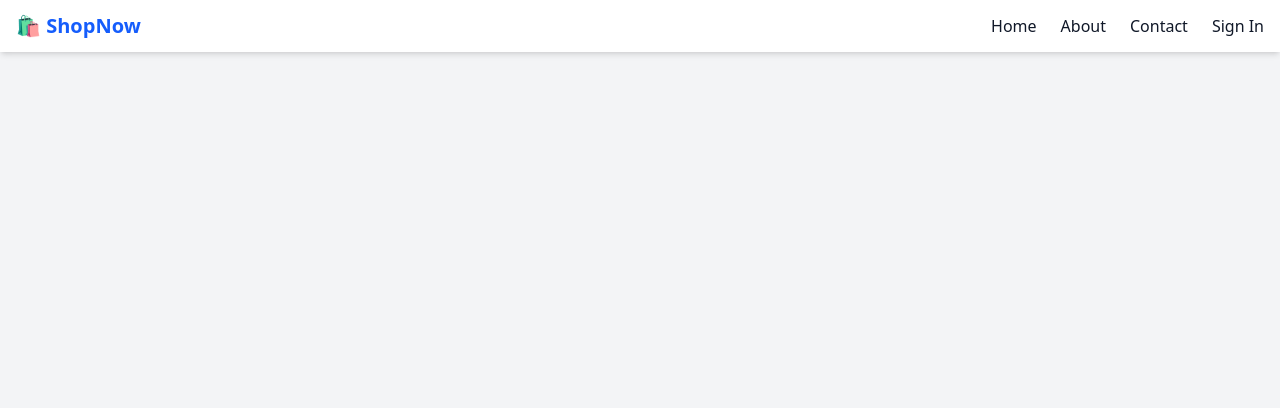
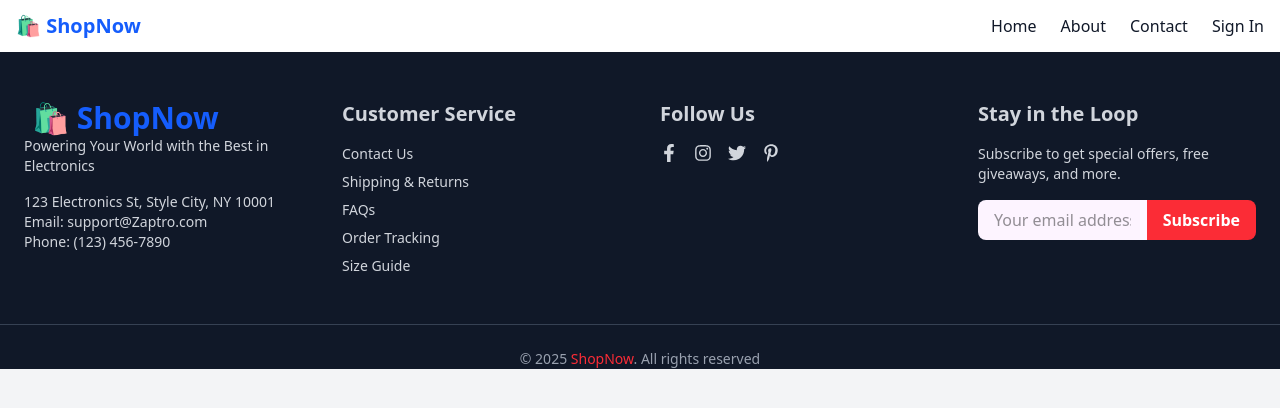
Before and after one commit to Mansuri786-Jiyan/Shopnow, a React (Vite) app: page /card in a window 1280 px wide. Shown: the top 408 px of the page. Built offline with nearby package versions, Linux system fonts and the light colour scheme; no server answers.

Commit message:
fecher,footer add

```diff
--- a/src/App.jsx
+++ b/src/App.jsx
@@ -1,10 +1,11 @@
 import { BrowserRouter, Routes, Route } from 'react-router-dom';
 import { useEffect, useState } from 'react';
-import Home from './pages/Home';
+import Home from './pages/home';
 import About from './pages/about';
 import Contact from './pages/contect';
 import SignIn from './pages/singin';
 import Navbar from './components/Navbar';
+import Footer from './Components/Footer';
 // import Footer from './components/footer';
 
 // import Card from './pages/card';
@@ -23,7 +24,7 @@ function App() {
           {/* <Route path='/card' element={<Card />} /> */}
 
         </Routes>
-        {/* <Footer /> */}
+        <Footer />
 
       </BrowserRouter>
     </div>
--- a/src/Components/Carousel.jsx
+++ b/src/Components/Carousel.jsx
@@ -3,6 +3,7 @@ import Slider from "react-slick";
 import { DataContext } from "../context/DataContext";
 import "slick-carousel/slick/slick.css";
 import "slick-carousel/slick/slick-theme.css";
+import Categories from "./Categories";
 
 function Carousel() {
   const { data, fetchData } = useContext(DataContext);
@@ -22,7 +23,7 @@ function Carousel() {
   };
 
   return (
-    <div className="bg-gradient-to-r from-purple-900 via-indigo-900 to-purple-800 text-white py-10">
+    <div className="bg-gradient-to-r from-purple-900 via-indigo-900 to-purple-800 text-white py-10 rounded-b-3xl">
       <div className="container mx-auto px-6">
         <Slider {...settings}>
           {data?.slice(0, 5).map((product) => (
@@ -40,7 +41,7 @@ function Carousel() {
       <img
         src={product.image}
         alt={product.title}
-        className="object-contain w-99 h- transition-transform duration-500 group-hover:scale-110"
+        className="object-contain w-99 h- transition-transform duration-500 group-hover:scale-105"
       />
     </div>
   </div>
@@ -64,21 +65,11 @@ function Carousel() {
           ))}
         </Slider>
 
-        {/* Category Buttons */}
-        {/* <div className="flex justify-center space-x-4 mt-10 ">
-          {["Audio", "Gaming", "Mobile", "TV", "Laptop", "Appliances"].map(
-            (cat) => (
-              <button
-                key={cat}
-                className="px-5 py-2 rounded-full bg-gradient-to-r from-pink-500 to-purple-500 text-white font-semibold shadow hover:scale-105 transition"
-              >
-                {cat}
-              </button>
-            )
-          )}
-        </div> */}
+
       </div>
+      <Categories />
     </div>
+
   );
 }
 
--- a/src/Components/Categories.jsx
+++ b/src/Components/Categories.jsx
@@ -1,11 +1,34 @@
-import React from "react";
-import { useContext } from "react";
+import React, { useContext, useEffect, useState } from "react";
 import { DataContext } from "../context/DataContext";
 
 const Categories = () => {
-    const {data} = useContext(DataContext);
+  const { data, fetchData } = useContext(DataContext);
+  const [uniqueCategories, setUniqueCategories] = useState([]);
+
+  useEffect(() => {
+    fetchData();
+  }, []);
+
+  useEffect(() => {
+    if (data && data.length > 0) {
+      // Extract all categories and make unique
+      const categories = data.map((item) => item.category);
+      const unique = [...new Set(categories)];
+      setUniqueCategories(unique);
+    }
+  }, [data]);
+
   return (
-
+    <div className="flex justify-center items-center gap-4 mt-10 cursore-pointer">
+      {uniqueCategories.map((cat) => (
+        <button
+          key={cat}
+          className="px-5 py-2 rounded-full uppercase bg-gradient-to-r from-red-500 to-purple-400 text-white transition scale-105 duration-300 hover:bg-gradient-to-r hover:from-pink-500 hover:to-purple-500 hover:text-white"
+        >
+          {cat}
+        </button>
+      ))}
+    </div>
   );
 };
 
--- /dev/null
+++ b/src/Components/Feachers.jsx
@@ -0,0 +1,43 @@
+import React from "react";
+import { FaTruck, FaLock, FaSyncAlt, FaHeadset } from "react-icons/fa";
+
+const Features = () => {
+  const items = [
+    {
+      icon: <FaTruck className="text-red-500 text-4xl mb-3" />,
+      title: "Free Shipping",
+      desc: "On orders over $100",
+    },
+    {
+      icon: <FaLock className="text-red-500 text-4xl mb-3" />,
+      title: "Secure Payment",
+      desc: "100% protected payments",
+    },
+    {
+      icon: <FaSyncAlt className="text-red-500 text-4xl mb-3" />,
+      title: "Easy Returns",
+      desc: "30-day return policy",
+    },
+    {
+      icon: <FaHeadset className="text-red-500 text-4xl mb-3" />,
+      title: "24/7 Support",
+      desc: "Dedicated customer service",
+    },
+  ];
+
+  return (
+    <div className="bg-gray-50 py-10">
+      <div className="max-w-7xl mx-auto grid grid-cols-1 sm:grid-cols-2 lg:grid-cols-4 gap-8 text-center">
+        {items.map((item, index) => (
+          <div key={index} className="flex flex-col items-center">
+            {item.icon}
+            <h3 className="text-lg font-semibold">{item.title}</h3>
+            <p className="text-gray-500 text-sm">{item.desc}</p>
+          </div>
+        ))}
+      </div>
+    </div>
+  );
+};
+
+export default Features;
--- a/src/Components/Footer.jsx
+++ b/src/Components/Footer.jsx
@@ -1,19 +1,97 @@
-function Footer() {
+import React from "react";
+import { useState } from "react";
+import { FaFacebookF, FaInstagram, FaTwitter, FaPinterestP } from "react-icons/fa";
+import { Link } from "react-router-dom";
+
+
+const Footer = () => {
+   const [email, setEmail] = useState("");
+  const [message, setMessage] = useState("");
+
+  const handleSubscribe = () => {
+
+    const emailRegex = /^[^\s@]+@[^\s@]+\.[^\s@]+$/;
+    if (!email) {
+      setMessage("Please enter your email address.");
+      return;
+    }
+    if (!emailRegex.test(email)) {
+      setMessage("Please enter a valid email address.");
+      return;
+    }
+
+
+    setMessage("Thank you for subscribing!");
+    setEmail("");
+  };
   return (
-    <footer className="bg-gray-800 text-white py-4">
-      <div className="container mx-auto text-center">
-        <p>&copy; {new Date().getFullYear()} Your Company Name. All rights reserved.</p>
-        <p>
-          Follow us on{' '}
-          <a href="https://twitter.com" className="text-blue-400 hover:underline">
-            Twitter
-          </a>{' '}
-          and{' '}
-          <a href="https://facebook.com" className="text-blue-400 hover:underline">
-            Facebook
-          </a>
-        </p>
+    <footer className="bg-gray-900 text-gray-300 pt-12">
+      <div className="max-w-7xl mx-auto px-6 grid grid-cols-1 md:grid-cols-4 gap-10">
+        {/* Brand Info */}
+        <div >
+           <Link to="/" className="text-3xl font-bold text-blue-600 m-2">
+          🛍️ ShopNow
+        </Link>
+          <p className="text-sm mb-4">
+            Powering Your World with the Best in Electronics
+          </p>
+          <p className="text-sm">123 Electronics St, Style City, NY 10001</p>
+          <p className="text-sm">Email: support@Zaptro.com</p>
+          <p className="text-sm">Phone: (123) 456-7890</p>
+        </div>
+
+        {/* Customer Service */}
+        <div>
+          <h3 className="text-xl font-semibold mb-4">Customer Service</h3>
+          <ul className="space-y-2 text-sm">
+            <li className="hover:text-red-500 cursor-pointer">Contact Us</li>
+            <li className="hover:text-red-500 cursor-pointer">Shipping & Returns</li>
+            <li className="hover:text-red-500 cursor-pointer">FAQs</li>
+            <li className="hover:text-red-500 cursor-pointer">Order Tracking</li>
+            <li className="hover:text-red-500 cursor-pointer">Size Guide</li>
+          </ul>
+        </div>
+
+        {/* Follow Us */}
+        <div>
+          <h3 className="text-xl font-semibold mb-4">Follow Us</h3>
+          <div className="flex space-x-4 text-lg">
+            <FaFacebookF className="cursor-pointer hover:text-red-500" />
+            <FaInstagram className="cursor-pointer hover:text-red-500" />
+            <FaTwitter className="cursor-pointer hover:text-red-500" />
+            <FaPinterestP className="cursor-pointer hover:text-red-500" />
+          </div>
+        </div>
+
+        {/* Newsletter */}
+        <div>
+          <h3 className="text-xl font-semibold mb-4">Stay in the Loop</h3>
+          <p className="text-sm mb-4">
+            Subscribe to get special offers, free giveaways, and more.
+          </p>
+          <div className="flex">
+             <input
+              type="email"
+              placeholder="Your email address"
+              value={email}
+              onChange={(e) => setEmail(e.target.value)}
+              className="w-full px-4 py-2 rounded-l-lg bg-fuchsia-50 text-zinc-800 focus:outline-none"
+            />
+            <button
+              onClick={handleSubscribe}
+              className="bg-red-500 hover:bg-red-600 px-4 py-2 rounded-r-lg text-white font-semibold"
+            >
+              Subscribe
+            </button>
+          </div>
+        </div>
+      </div>
+
+      <div className="border-t border-gray-700 mt-12 pt-6 text-center text-sm text-gray-400">
+        © 2025 <span className="text-red-500">ShopNow</span>. All rights reserved
       </div>
     </footer>
   );
-}
+};
+
+export default Footer;
--- /dev/null
+++ b/src/Components/Midbanner.jsx
@@ -0,0 +1,35 @@
+import banner from '../assets/banner1.jpg';
+
+const MidBanner = () => {
+  return (
+    <div className="bg-gray-100 h-[90vh] md:py-10">
+      <div
+        className="relative w-full mx-w-7xl mx-auto rounded-2xl mt-0 bg-cover bg-center h-full md:h-[600px] object-cover"
+        style={{
+          backgroundImage: `url(${banner})`,
+          backgroundPosition: 'center',
+          backgroundAttachment: 'fixed',
+            backgroundSize: 'cover',
+            height: '100%',
+        }}
+      >
+        <div className="absolute inset-0 bg-black/60 rounded-2xl flex items-center justify-center">
+          <div className="text-center text-white px-4">
+            <h1 className="text-3xl md:text-5xl lg:text-6xl font-bold mb-4">
+              Next-Gen Electronics at Your Fingertips
+            </h1>
+            <p className="text-lg md:text-xl mb-6">
+              Discover the latest tech innovations with unbeatable prices and
+              free shipping on all orders.
+            </p>
+            <button className="bg-red-500 hover:bg-red-600 text-white font-semibold py-2 px-4 md:py-3 md:px-6 rounded-lg transition duration-300">
+              Shop Now
+            </button>
+          </div>
+        </div>
+      </div>
+    </div>
+  );
+};
+
+export default MidBanner;
--- a/src/context/DataContext.jsx
+++ b/src/context/DataContext.jsx
@@ -14,7 +14,7 @@ export const DataProvider = ({ children }) => {
 
   const fetchData = async () => {
     try {
-      const response = await axios.get("https://fakestoreapi.in/api/products?limit=20");
+      const response = await axios.get("https://fakestoreapi.in/api/products?limit=150");
       const productData = response.data.products;
       setData(productData);
 
--- a/src/pages/home.jsx
+++ b/src/pages/home.jsx
@@ -1,10 +1,14 @@
 import React from "react";
 import Carousel from "../Components/Carousel";
+import MidBanner from "../Components/Midbanner";
+import Features from "../Components/Feachers";
 
 function Home() {
   return (
     <>
       <Carousel />
+      <MidBanner />
+      <Features />
     </>
   );
 }
```
Also changed, not shown: src/assets/banner1.jpg (added).
